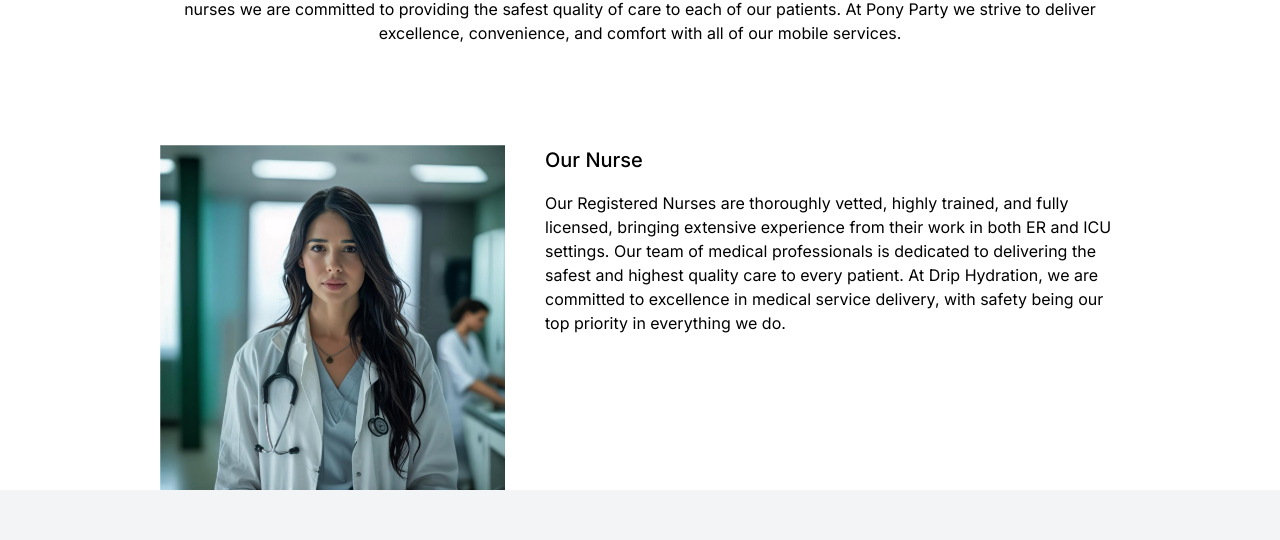
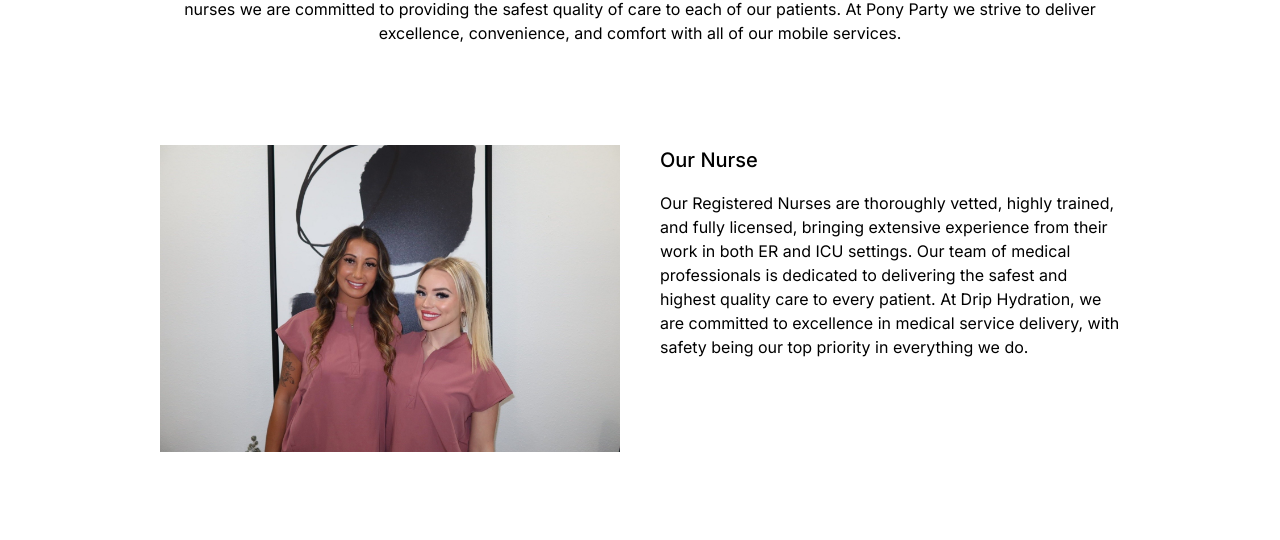
Before and after one commit to AmashChaudhry/pony-party, a Next.js app: page /pages/about-us in a window 1280 px wide. Shown: the part 931-1471 px from the top of the page. Built offline with nearby package versions, Linux system fonts and the light colour scheme; no server answers; the database is empty.

Commit message:
Minor changes

```diff
--- a/src/app/pages/about-us/page.jsx
+++ b/src/app/pages/about-us/page.jsx
@@ -53,13 +53,10 @@ export default function AboutUs() {
             </div>
             <span className="h-[60px]"></span>
             <div className="flex flex-col items-center w-full max-w-[1000px] px-[20px] sm:flex-row sm:items-start">
-                <div className="w-full h-full sm:w-[60%]">
-                    <Image
+                <div className="w-full h-full">
+                    <img
+                        className="h-auto w-full"
                         src="/about-us/nurse.jpg"
-                        width={350}
-                        height={350}
-                        className="w-full h-auto"
-                        style={{ objectFit: "cover" }}
                         alt="Nurse"
                     />
                 </div>
@@ -70,6 +67,7 @@ export default function AboutUs() {
                     </p>
                 </div>
             </div>
+            <span className='h-[100px]'></span>
         </div>
     );
 }
```
Also changed, not shown: public/about-us/nurse.jpg.
